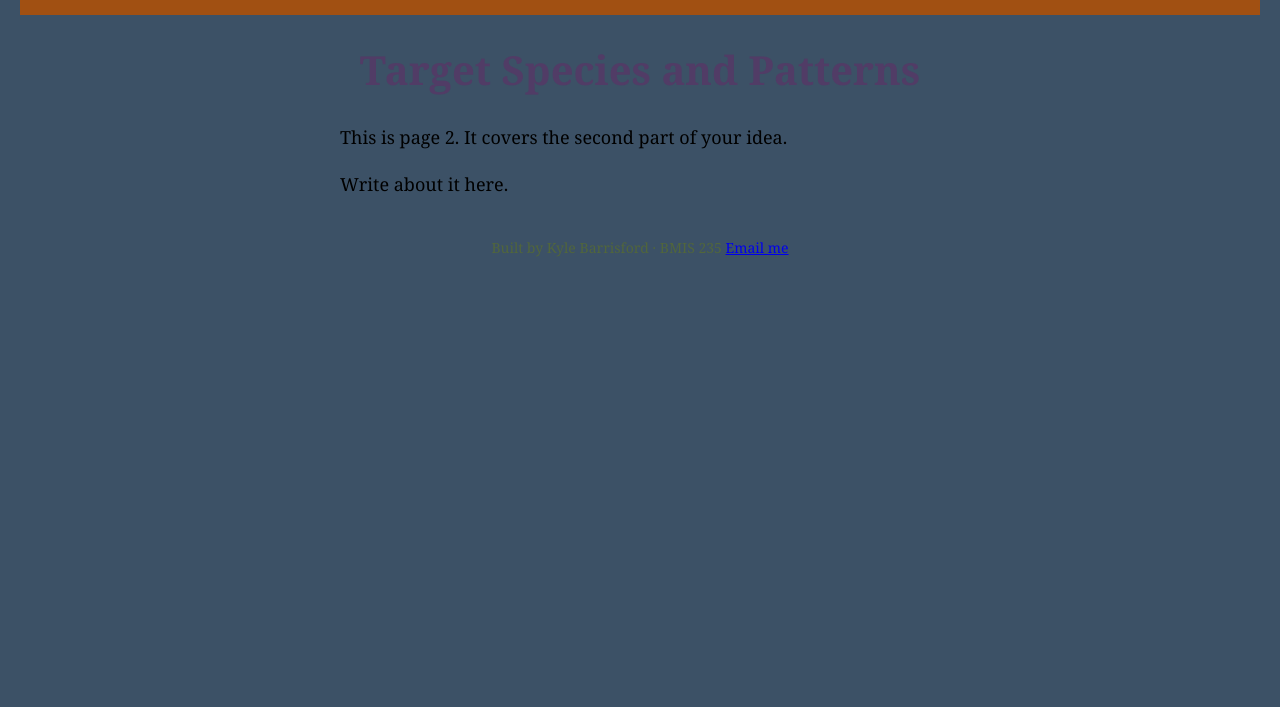
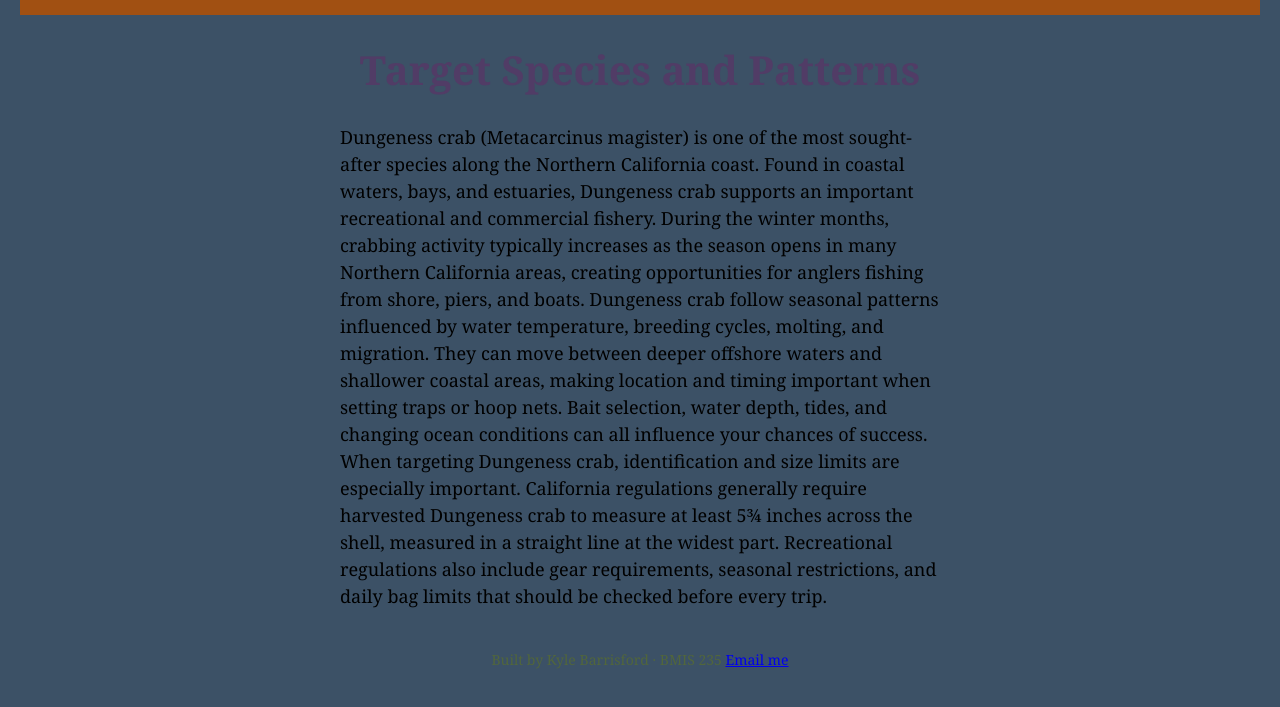
Before and after one commit to kbarrisford/bmis235-html-3, a plain HTML site: page page2.html in a window 1280 px wide. Shown: the part 71-778 px from the top of the page. Drawn offline with Linux system fonts and the light colour scheme.

Commit message:
Update page2.html

```diff
--- a/page2.html
+++ b/page2.html
@@ -29,8 +29,11 @@
 </nav>
 
 <h1>Target Species and Patterns</h1>
-<p>This is page 2. It covers the second part of your idea.</p>
-<p>Write about it here.</p>
+<p>Dungeness crab (Metacarcinus magister) is one of the most sought-after species along the Northern California coast. Found in coastal waters, bays, and estuaries, Dungeness crab supports an important recreational and commercial fishery. During the winter months, crabbing activity typically increases as the season opens in many Northern California areas, creating opportunities for anglers fishing from shore, piers, and boats.
+
+Dungeness crab follow seasonal patterns influenced by water temperature, breeding cycles, molting, and migration. They can move between deeper offshore waters and shallower coastal areas, making location and timing important when setting traps or hoop nets. Bait selection, water depth, tides, and changing ocean conditions can all influence your chances of success.
+
+When targeting Dungeness crab, identification and size limits are especially important. California regulations generally require harvested Dungeness crab to measure at least 5¾ inches across the shell, measured in a straight line at the widest part. Recreational regulations also include gear requirements, seasonal restrictions, and daily bag limits that should be checked before every trip.</p>
 
 <!-- Footer: fill in your name -->
 <footer>Built by Kyle Barrisford &middot; BMIS 235 <a href="mailto:kbarrisford@zagmail.gonzaga.edu">Email me</a></footer>
```
